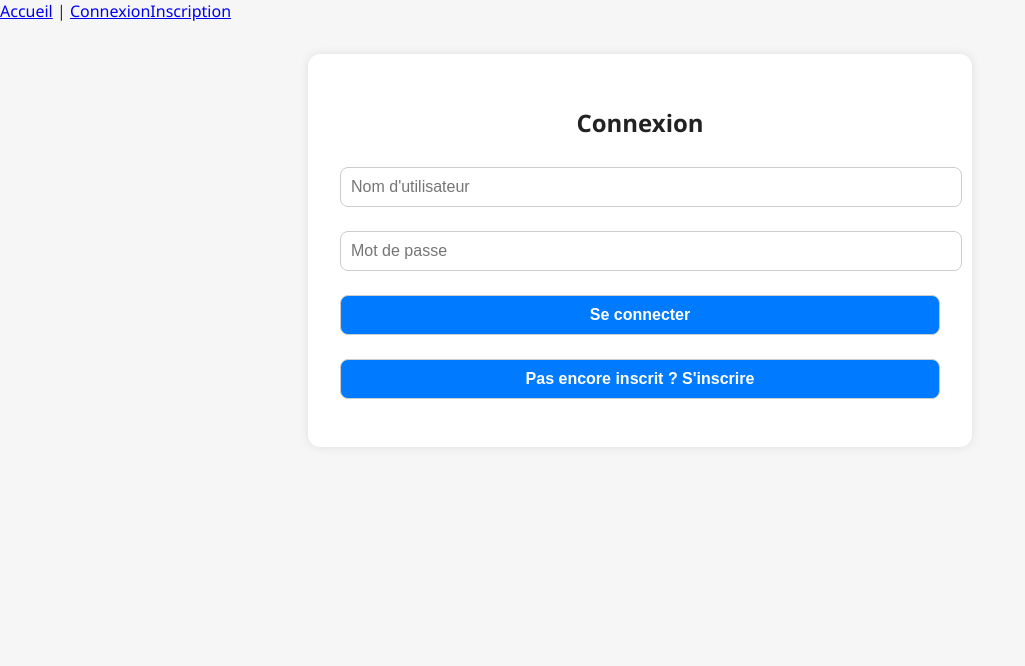
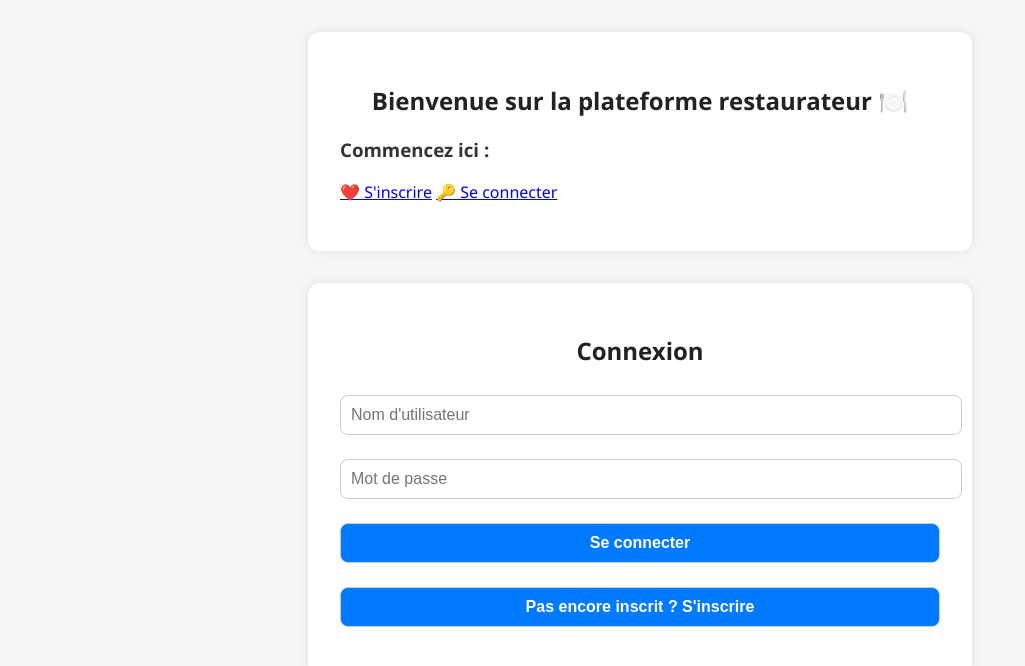
Before and after one commit to lmasumbuku/frontend, a React (Create React App) app: page /login in a window 1280 px wide. Shown: the top 666 px of the page, without its empty margins (0-1025 px from the left). Built offline with nearby package versions, Linux system fonts and the light colour scheme.

Commit message:
Update Navbar.js

```diff
--- a/src/components/Navbar.js
+++ b/src/components/Navbar.js
@@ -1,31 +1,33 @@
-import React from "react";
+import React, { useEffect } from "react";
 import { Link, useNavigate } from "react-router-dom";
 
-const Navbar = ({ isAuthenticated, setIsAuthenticated }) => {
+const HomePage = () => {
+  const token = localStorage.getItem("token");
   const navigate = useNavigate();
 
-  const handleLogout = () => {
-    localStorage.removeItem("token");
-    setIsAuthenticated(false);
-    navigate("/");
-  };
+  useEffect(() => {
+    if (token) {
+      navigate("/menu");  // Redirige l'utilisateur directement vers le menu s'il est connecté
+    }
+  }, [token, navigate]);
 
   return (
-    <nav>
-      <Link to="/">Accueil</Link>{" | "}
-      {!isAuthenticated && <Link to="/login">Connexion</Link>}
-      {!isAuthenticated && <Link to="/register">Inscription</Link>}
-      {isAuthenticated && (
+    <div className="container">
+      <h2>Bienvenue sur la plateforme restaurateur 🍽️</h2>
+
+      {!token ? (
         <>
-          <Link to="/menu">Menu</Link>{" | "}
-          <Link to="/add">Ajouter un plat</Link>{" | "}
-          <Link to="/orders">Commandes</Link>{" | "}
-          <Link to="/profile" className="hover:underline">Mon Profil</Link>{" | "}
-          <button onClick={handleLogout}>Déconnexion</button>
+          <h3>Commencez ici :</h3>
+          <p>
+            <Link to="/register">❤️ S'inscrire</Link>{" "}
+            <Link to="/login">🔑 Se connecter</Link>
+          </p>
         </>
+      ) : (
+        <p>Vous êtes connecté. Utilisez le menu ci-dessus pour naviguer.</p>
       )}
-    </nav>
+    </div>
   );
 };
 
-export default Navbar;
+export default HomePage;
```
